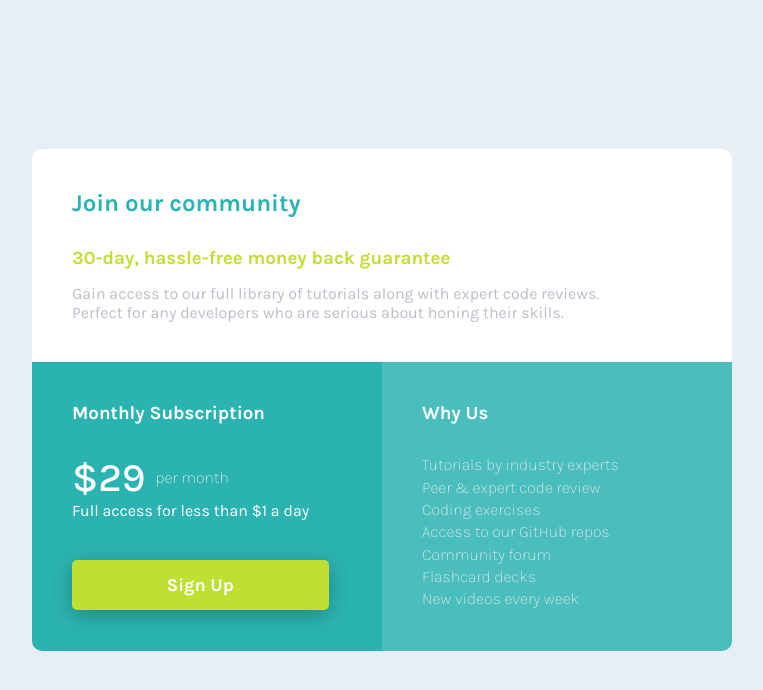
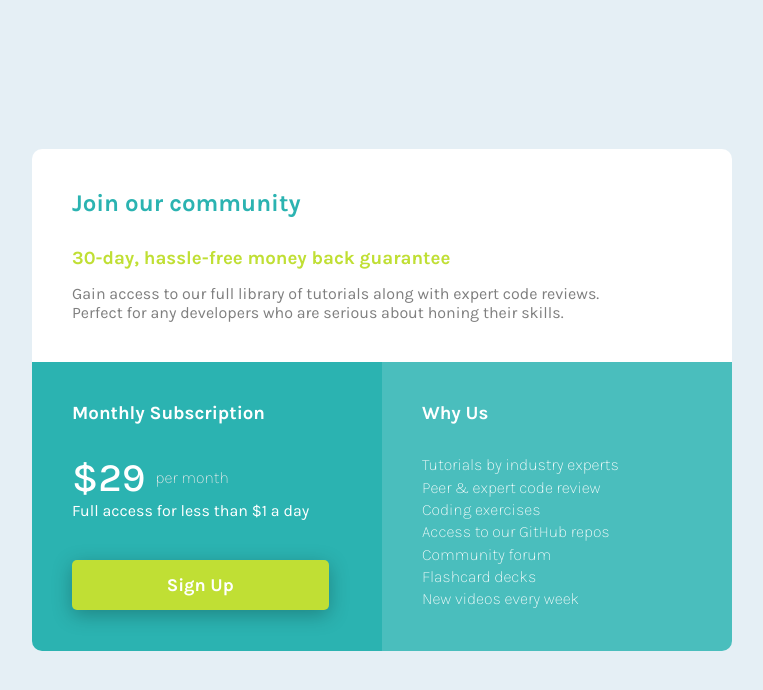
Before and after one commit to Moustafa-Yasser/single-price-grid-component-master, a plain HTML site: page index.html in a window 1280 px wide. Shown: the whole page, without its empty margins (258-1021 px from the left). Drawn offline with Linux system fonts and the light colour scheme.

Commit message:
fix color text

```diff
--- a/index.html
+++ b/index.html
@@ -31,7 +31,9 @@
       <section class="top">
         <h2>Join our community</h2>
         <h3>30-day, hassle-free money back guarantee</h3>
-        <article><p>Gain access to our full library of tutorials along with expert code reviews.
+        <article>
+          <h4><!-- Just For SEO --></h4>
+          <p>Gain access to our full library of tutorials along with expert code reviews.
           Perfect for any developers who are serious about honing their skills.</p></article>
       </section>
           <section class="bottom-left">
--- a/main.scss
+++ b/main.scss
@@ -54,7 +54,10 @@ body {
         margin-bottom: 15px;
       }
       article {
-        color: #bbbfcc;
+        h4 {
+          display: none;
+        }
+        color: #7f7f7f;
         width: 90%;
       }
   }
@@ -89,7 +92,7 @@ button {
       background-color: #4abebd;
       p {
         line-height: 1.4;
-        color: #ebebeb;
+        color: #fff;
         font-weight: 200;
       }
   }
```
Also changed, not shown: main.css, 1 other file.
